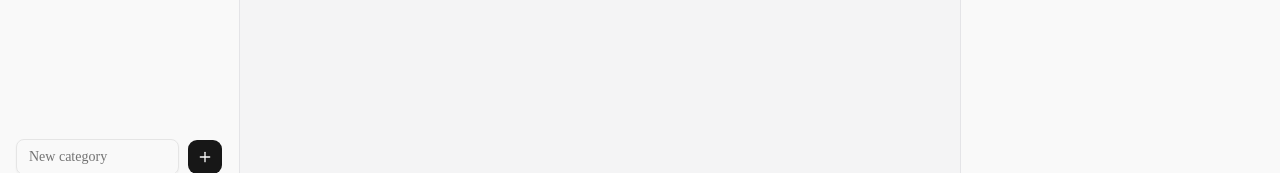
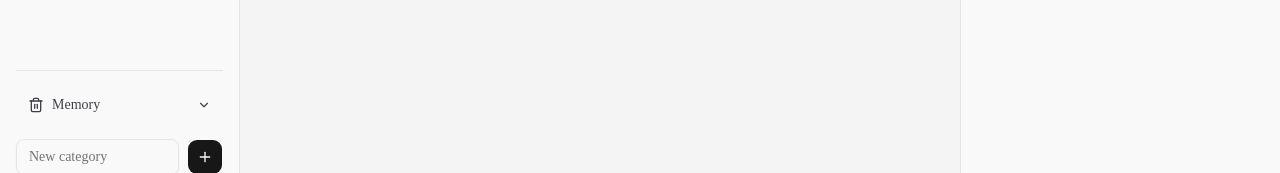
Before and after one commit to KabirKhanuja/Tubestack, a Next.js app: page / in a window 1280 px wide. Shown: the part 609-782 px from the top of the page. Built offline with nearby package versions, Linux system fonts and the light colour scheme.

Commit message:
memory management

```diff
--- a/app/page.tsx
+++ b/app/page.tsx
@@ -207,6 +207,31 @@ export default function Home() {
     [setState]
   );
 
+  const clearCategory = useCallback(
+    (categoryId: string) => {
+      setState((s) => {
+        const newVideos = s.videos.filter((v) => v.categoryId !== categoryId);
+        const activeStillExists = newVideos.some(
+          (v) => v.id === s.activeVideoId
+        );
+        return {
+          ...s,
+          videos: newVideos,
+          activeVideoId: activeStillExists ? s.activeVideoId : null,
+        };
+      });
+    },
+    [setState]
+  );
+
+  const clearAll = useCallback(() => {
+    setState((s) => ({
+      ...s,
+      videos: [],
+      activeVideoId: null,
+    }));
+  }, [setState]);
+
   const handleProgress = useCallback(
     (currentSeconds: number, durationSeconds: number) => {
       const id = activeVideoId;
@@ -264,6 +289,8 @@ export default function Home() {
           onSelect={selectCategory}
           onAdd={addCategory}
           onRemove={removeCategory}
+          onClearCategory={clearCategory}
+          onClearAll={clearAll}
         />
       </div>
 
--- a/components/category-sidebar.tsx
+++ b/components/category-sidebar.tsx
@@ -1,7 +1,7 @@
 "use client";
 
 import { useState } from "react";
-import { Plus, X, Layers } from "lucide-react";
+import { Plus, X, Layers, Trash2, ChevronDown } from "lucide-react";
 import { Button } from "@/components/ui/button";
 import { Input } from "@/components/ui/input";
 import { ScrollArea } from "@/components/ui/scroll-area";
@@ -14,6 +14,8 @@ type Props = {
   onSelect: (id: string) => void;
   onAdd: (name: string) => void;
   onRemove: (id: string) => void;
+  onClearCategory: (id: string) => void;
+  onClearAll: () => void;
 };
 
 export function CategorySidebar({
@@ -23,8 +25,11 @@ export function CategorySidebar({
   onSelect,
   onAdd,
   onRemove,
+  onClearCategory,
+  onClearAll,
 }: Props) {
   const [newName, setNewName] = useState("");
+  const [memoryOpen, setMemoryOpen] = useState(false);
 
   function submit(e: React.FormEvent) {
     e.preventDefault();
@@ -92,6 +97,59 @@ export function CategorySidebar({
         </div>
       </ScrollArea>
 
+      {/* Memory Section */}
+      <div className="flex flex-col gap-2 border-t border-zinc-200 pt-4 dark:border-zinc-800">
+        <button
+          type="button"
+          onClick={() => setMemoryOpen(!memoryOpen)}
+          className="flex items-center gap-2 rounded-md px-3 py-2 text-sm font-medium text-zinc-700 transition-colors hover:bg-zinc-200/60 dark:text-zinc-300 dark:hover:bg-zinc-800/60"
+        >
+          <Trash2 className="h-4 w-4" />
+          <span>Memory</span>
+          <ChevronDown
+            className={`ml-auto h-3.5 w-3.5 transition-transform ${
+              memoryOpen ? "rotate-180" : ""
+            }`}
+          />
+        </button>
+
+        {memoryOpen && (
+          <div className="flex flex-col gap-2 rounded-md bg-zinc-100 p-2 dark:bg-zinc-800/50">
+            {categories.map((c) => (
+              <button
+                key={c.id}
+                type="button"
+                onClick={() => {
+                  if (
+                    window.confirm(
+                      `Clear all videos from "${c.name}"?`
+                    )
+                  ) {
+                    onClearCategory(c.id);
+                  }
+                }}
+                className="flex items-center gap-2 rounded px-2 py-1.5 text-xs text-zinc-600 transition-colors hover:bg-red-100 hover:text-red-700 dark:text-zinc-400 dark:hover:bg-red-950/40 dark:hover:text-red-400"
+              >
+                <X className="h-3 w-3" />
+                <span>Clear {c.name}</span>
+              </button>
+            ))}
+            <button
+              type="button"
+              onClick={() => {
+                if (window.confirm("Clear ALL videos from all categories?")) {
+                  onClearAll();
+                }
+              }}
+              className="flex items-center gap-2 rounded px-2 py-1.5 text-xs font-medium text-red-600 transition-colors hover:bg-red-100 dark:text-red-400 dark:hover:bg-red-950/40"
+            >
+              <Trash2 className="h-3 w-3" />
+              <span>Clear All Memory</span>
+            </button>
+          </div>
+        )}
+      </div>
+
       <form onSubmit={submit} className="flex gap-2">
         <Input
           value={newName}
```
